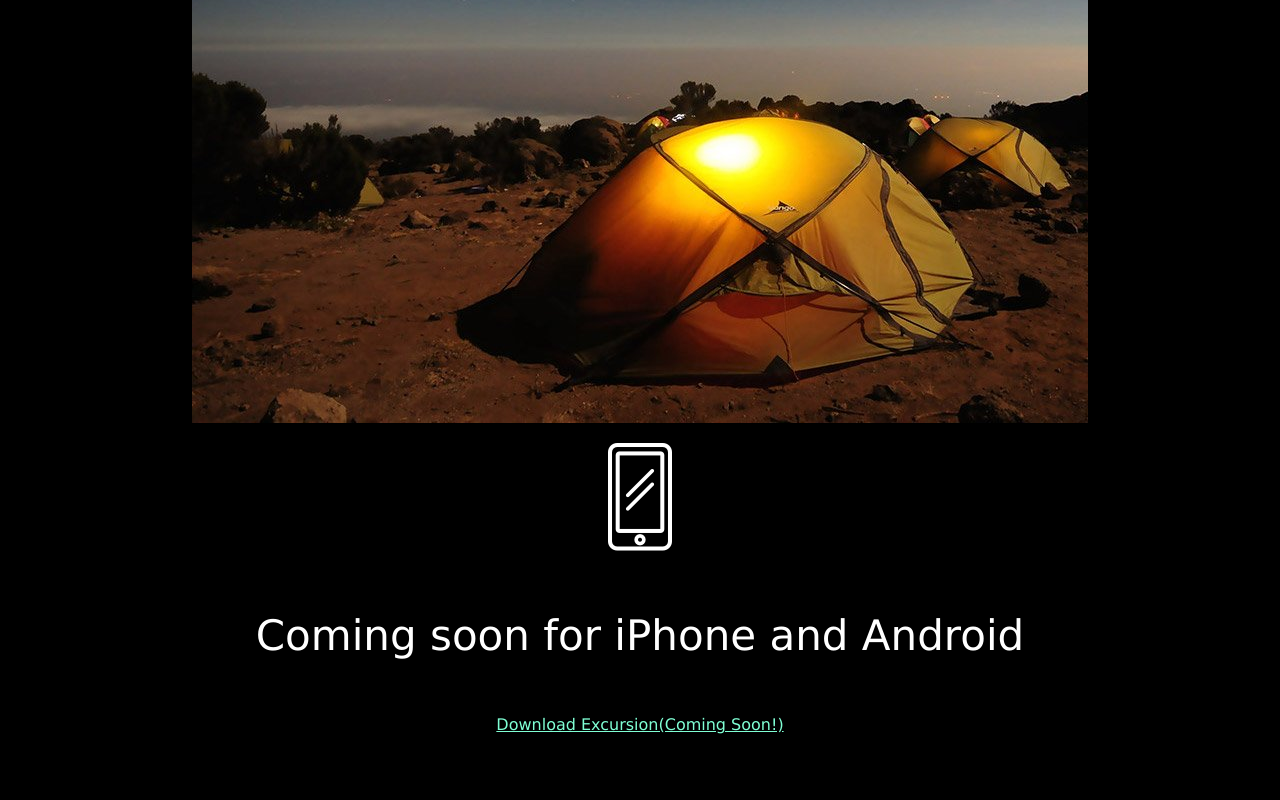
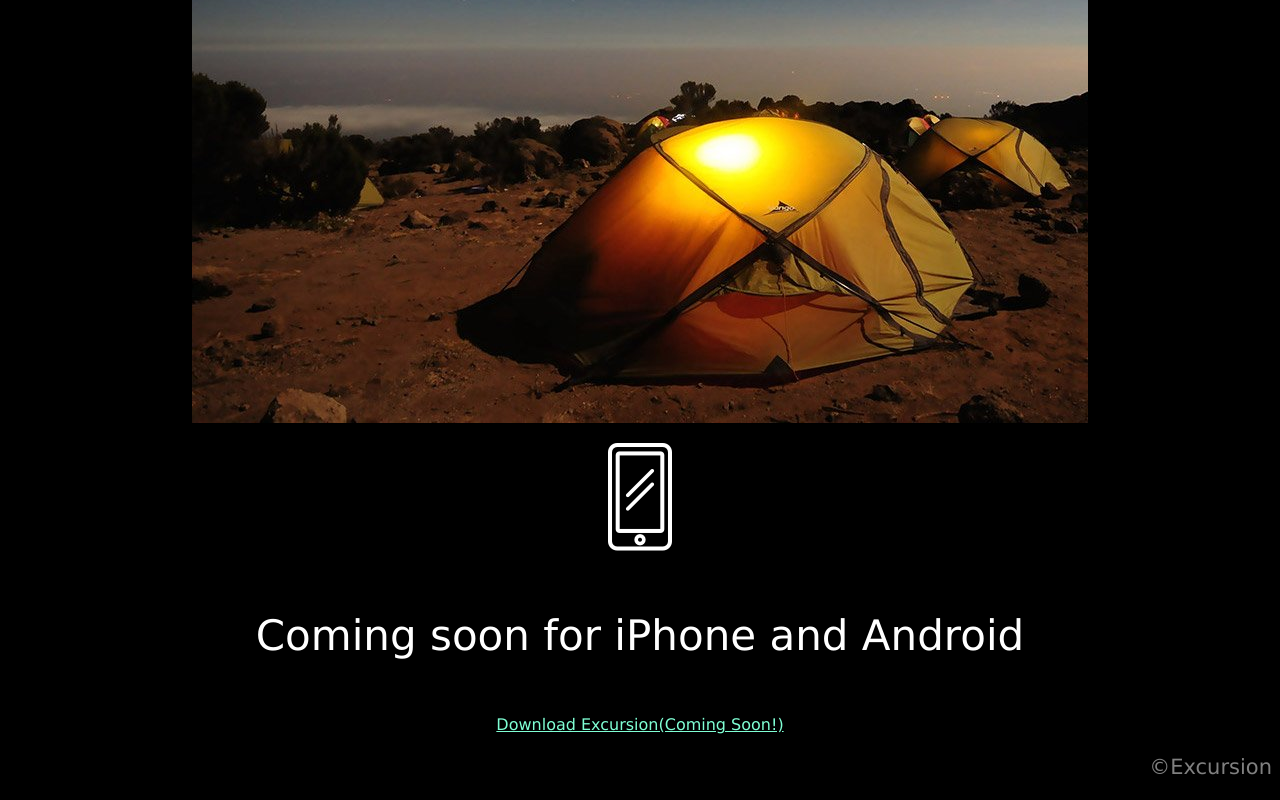
Before and after one commit to antonioxk/excursion, a plain HTML site: page index.html in a window 1280 px wide. Shown: the part 589-1389 px from the top of the page. Before the commit the page ends 1339 px from the top, so only its background shows below. Drawn offline with Linux system fonts and the light colour scheme.

Commit message:
final push

```diff
--- a/index.html
+++ b/index.html
@@ -19,5 +19,6 @@
 <p><img src="resources/images/cell.png"></p>
 <h4 class="header--secondary">Coming soon for iPhone and Android</h4>
 <p><a class="link--cta" href="#">Download Excursion(Coming Soon!)</a></p>
+<p class="footer--copyright">©Excursion</p>
 </body>
 </html>
--- a/resources/css/style.css
+++ b/resources/css/style.css
@@ -25,3 +25,9 @@ body{
     color: aquamarine;
 
 }
+/*footerr*/
+.footer--copyright{
+    font-size: 21px;
+    color: grey;
+    text-align: right;
+}
```
